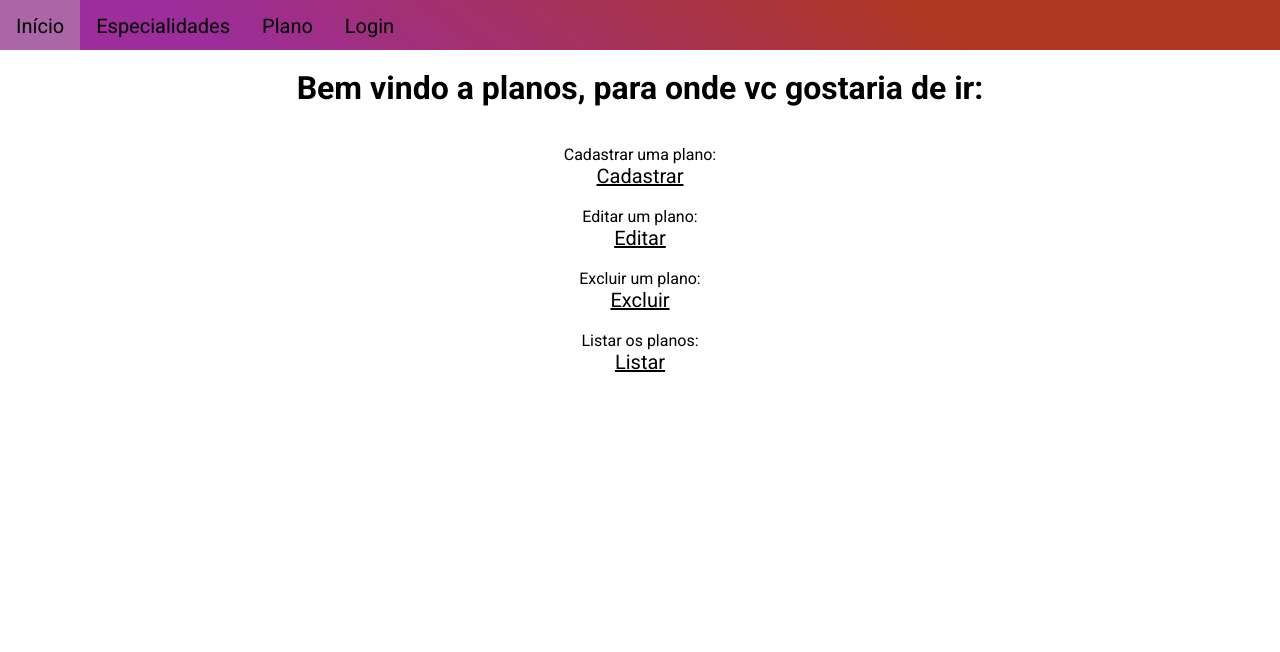
After one commit to IgorBrito12k/Trabalho-LP2, a PHP site: page /plano/plano.php in a window 1280 px wide. The commit adds this page. Shown: the top 652 px of the page. Run offline with PHP 8.4, Linux system fonts and the light colour scheme; some libraries are stand-ins or nearby versions.

Commit message:
CRUD da tabela plano funcionando

```diff
--- a/Website/especialidade/excluirespecialidades.php
+++ b/Website/especialidade/excluirespecialidades.php
@@ -18,7 +18,7 @@
                     $query->execute();
                     echo "<p>Excluído com sucesso!</p><br>";
                     echo "<p>Volte para a <a href='listarespecialidades.php'>
-            lista de especialidades</a></p>";
+                        lista de especialidades</a></p>";
                 }
             catch (PDOException $i)
             {
--- a/Website/plano/cadplano.php
+++ b/Website/plano/cadplano.php
@@ -7,8 +7,6 @@ if ($_SESSION['tipoUsuario'] == 1) {
 <fieldset class="form">
     <form name="form1" action="inserirplano.php"
     method="post">
-    <label for="id">id</label>
-    <input type="text" name="id"><br>
     <label for="nome">Nome</label>
     <input type="text" name="nome" required><br>
     <label for="cnpj">CNPJ</label>
--- a/Website/plano/editarplano.php
+++ b/Website/plano/editarplano.php
@@ -22,11 +22,11 @@ require_once "../topo.php";
                         <div class="content">
                         <h3 id="titulo">Cadastro de Planos</h3>
                         <fieldset class="form">
-                        <form name="form1" action="atualizarplano.php"
+                        <form name="form1" action="atualizarplano.php?id=<?php echo $linha['id']; ?>"
                         method="post">
                         <label for="id">id:<?php echo $linha['id']; ?></label>
                         <input type="hidden" name="id"
-                        value="<?php echo $linha['id']; ?>">
+                        value="<?php echo $linha['id']; ?>"><br>
                         <label for="nome">Nome</label>
                         <input type="text" name="nome" required
                         value="<?php echo $linha['nome']; ?>"><br>
--- a/Website/plano/excluirplano.php
+++ b/Website/plano/excluirplano.php
@@ -7,16 +7,18 @@
     } else {
         if ($_SESSION['tipoUsuario'] == 1) {
         if(isset($_GET['id'])){
-        $var_id = $_GET['id'];
+        $id = $_GET['id'];
         require_once "../conexao.php";
         try
             {
                 //vamos excluir da tabela
                 $sql="delete from planos
-                where id=$var_id";
+                where id=$id";
                 $query=$conexao->prepare($sql);
                 $query->execute();
                 echo "<p>Excluído com sucesso!</p>";
+                echo "<p>Volte para a <a href='listarplano.php'>
+                    lista de planos</a></p>";
             }
         catch (PDOException $i)
         {
--- a/Website/plano/listarplano.php
+++ b/Website/plano/listarplano.php
@@ -17,7 +17,7 @@
             $dados = $resultado->fetchAll(PDO::FETCH_ASSOC);
             foreach ($dados as $linha) { //pega cada registro do array para mostrar na tela
                 echo "<p>id: $linha[id] -
-                $linha[nome] ( $linha[cnpj] )
+                $linha[nome] ( $linha[cnpj] ) - $linha[operadora]
                 <a href='editarplano.php?id=$linha[id]'>Editar</a>
                 <a href='excluirplano.php?id=$linha[id]'>Excluir</a></p>";
             }
--- /dev/null
+++ b/Website/plano/plano.php
@@ -0,0 +1,35 @@
+<?php
+require_once("../topo.php");
+?>
+<!DOCTYPE html>
+<html lang="pt-br">
+<head>
+    <meta charset="UTF-8">
+    <meta http-equiv="X-UA-Compatible" content="IE=edge">
+    <meta name="viewport" content="width=device-width, initial-scale=1.0">
+    <title>Plano</title>
+    <style>
+        .container {
+            text-align: center;
+        }
+    </style>
+</head>
+<body>
+    <div class="container">
+        <?php
+            echo "<br><h1>Bem vindo a planos, para onde vc gostaria de ir:</h1><br><br>";
+            echo "<p>Cadastrar uma plano:</p>
+            <a href='cadplano.php'>Cadastrar</a><br><br>";
+            echo "<p>Editar um plano:</p>
+            <a href='listarplano.php'>Editar</a><br><br>";
+            echo "<p>Excluir um plano:</p>
+            <a href='listarplano.php'>Excluir</a><br><br>";
+            echo "<p>Listar os planos:</p>
+            <a href='listarplano.php'>Listar</a><br>";
+        ?>
+    </div>
+</body>
+</html>
+<?php
+require_once("../rodape.php");
+?>
```
Also changed, not shown: Website/plano/atualizarplano.php (+10 -8 lines), Website/plano/inserirplano.php (+8 -7 lines).
